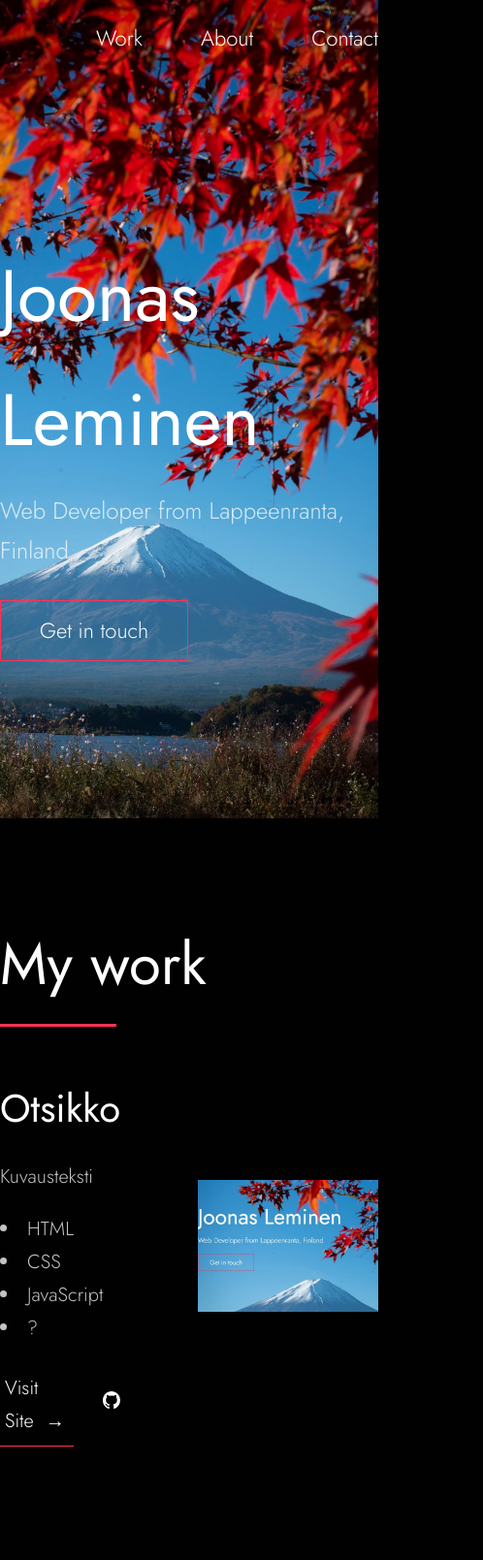
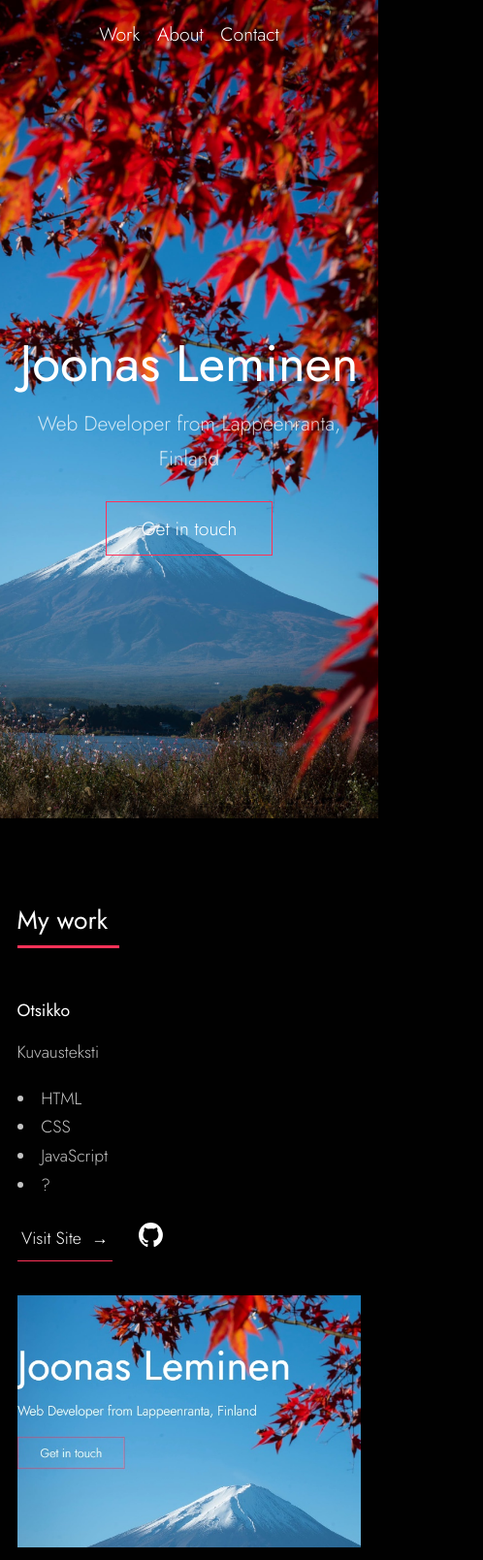
Before and after one commit to JoonasLeminen/github-portfolio, a plain HTML site: page index.html in a window 390 px wide. Shown: the top 1609 px of the page at 97% size, 498 px wide, since content can reach past the window. Drawn offline with Linux system fonts and the light colour scheme.

Commit message:
Sivusta luotu responsiivinen

```diff
--- a/index.html
+++ b/index.html
@@ -84,7 +84,7 @@
                     </div>
                 </div>
                 <div class="work-box-img">
-                    <img src="images/github-mark.svg" alt="Fullstackopen">
+                    <!--<img src="images/github-mark.svg" alt="Fullstackopen">-->
                 </div>
             </div>
 
--- a/style.css
+++ b/style.css
@@ -9,6 +9,12 @@
 html {
     font-size: 62.5%;
     /* 1rem = 10px */
+}
+
+@media(max-width: 850px) {
+    html {
+        font-size: 55%;
+    }
 }
 
 :root {
@@ -23,6 +29,7 @@ html {
     --fs-h1: 7.5rem;
     --fs-h2: 6rem;
     --fs-h3: 4rem;
+    --fs-h3: 3rem;
     --fs-body: 2rem;
 
     --gutter-xx-small: 2rem;
@@ -41,6 +48,7 @@ body {
     line-height: 1.7;
     background-color: var(--black);
     font-weight: 300;
+    overflow-x: hidden;
 }
 
 img {
@@ -66,10 +74,6 @@ a {
     border-bottom: 1px solid var(--pink);
 }
 
-img {
-    object-fit: contain;
-}
-
 section {
     padding: var(--gutter-huge) 0;
 }
@@ -79,11 +83,31 @@ section {
     margin: 0 auto;
 }
 
+@media(max-width: 1350px) {
+    .row {
+        padding: 0 var(--gutter-large)
+    }
+}
+
+@media(max-width: 850px) {
+    .row {
+        padding: 0 var(--gutter-medium)
+    }
+}
+
+@media(max-width: 600px) {
+    .row {
+        padding: 0 var(--gutter-xx-small)
+    }
+
+}
+
 h1,
 h2,
 h3 {
     color: var(--white);
     font-weight: 400;
+    line-height: 1.3;
 }
 
 h1 {
@@ -107,6 +131,18 @@ h3 {
     font-size: var(--fs-h3);
 }
 
+@media (max-width: 600px) {
+    h1 {
+        font-size: var(--fs-h2);
+    }
+    h2 {
+        font-size: var(--fs-h3);
+    }
+    h3 {
+        font-size: var(--fs-h4)
+    }
+}
+
 ul {
     list-style-position: inside;
 }
@@ -123,6 +159,17 @@ header {
     /*background-attachment: fixed;*/
 }
 
+@media (max-width: 500px) {
+    header {
+        text-align: center;
+    }
+
+    .header-text-container {
+        display: flex;
+        justify-content: center;
+    }
+}
+
 header .row {
     width: 100%;
 }
@@ -131,8 +178,21 @@ nav {
     display: flex;
     justify-content: flex-end;
     align-items: center;
-    gap: 6rem;
+    gap: var(--gutter-medium);
     height: var(--nav-height);
+}
+
+@media (max-width: 500px) {
+    nav {
+        justify-content: center;
+        gap: var(--gutter-small)
+    }
+}
+
+@media (max-width: 420px) {
+    nav {
+        gap: var(--gutter-xx-small)
+    }
 }
 
 nav a {
@@ -159,11 +219,29 @@ nav a {
     margin-top: var(--gutter-x-small);
 }
 
+@media(max-width: 1150px) {
+    .work-box {
+        gap: var(--gutter-small);
+        flex-direction: column;
+        align-items: initial;
+    }
+}
+
+.work-box:first-of-type {
+    margin-top: var(--gutter-medium)
+}
+
 .work-box:not(:last-child) {
     margin-bottom: var(--gutter-x-huge);
 }
 
-.work-box-text > * {
+@media(max-width: 850px) {
+    .work-box:not(:last-child) {
+        margin-bottom: var(--gutter-huge);
+    }
+}
+
+.work-box-text > *:not(h3) {
     margin-top: var(--gutter-xx-small);
 }
 
@@ -173,6 +251,18 @@ nav a {
 
 .work-box-img img {
     max-width: 100%;
+}
+
+@media(max-width: 1350px) {
+    .work-box-img {
+        max-width: 500px;
+    }
+}
+
+@media(max-width: 1150px) {
+    .work-box-img {
+        max-width: initial;
+    }
 }
 
 .work-box-links {
@@ -203,12 +293,27 @@ nav a {
     margin-top: var(--gutter-medium);
 }
 
+@media(max-width: 800px) {
+    .about {
+        flex-direction: column;
+        gap: var(--gutter-small)
+    }
+}
+
 .about-text p {
     margin-bottom: var(--gutter-x-small);
 }
 
 .about-img {
-    flex: 0 0 250px;
+    width: 350px;
+    flex: 0 0 350px;
+}
+
+@media(max-width: 1350px) {
+    .about-img {
+        flex: 0 0 250px;
+        width: 250px;
+    }
 }
 
 /* Contact */
```
